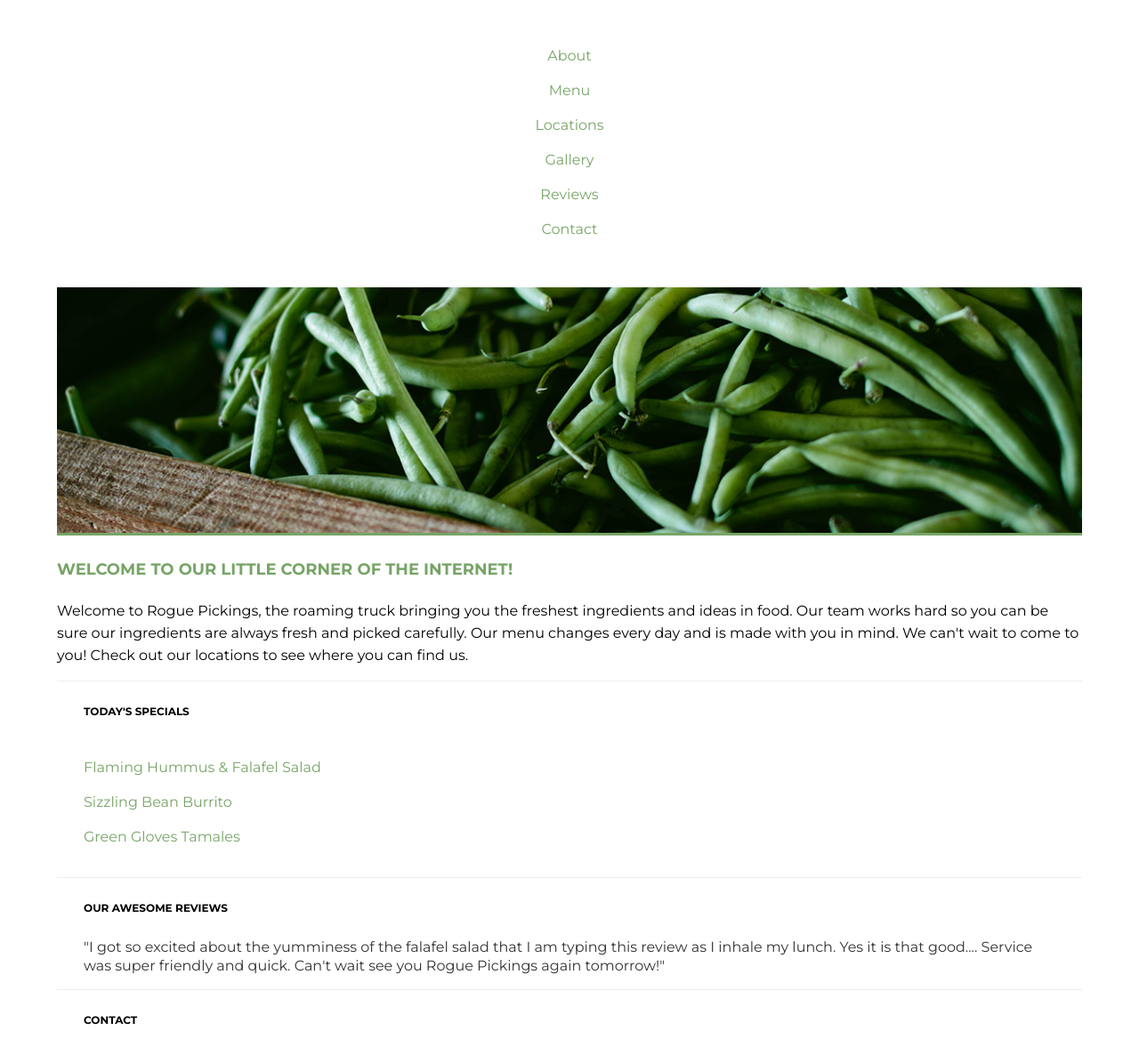
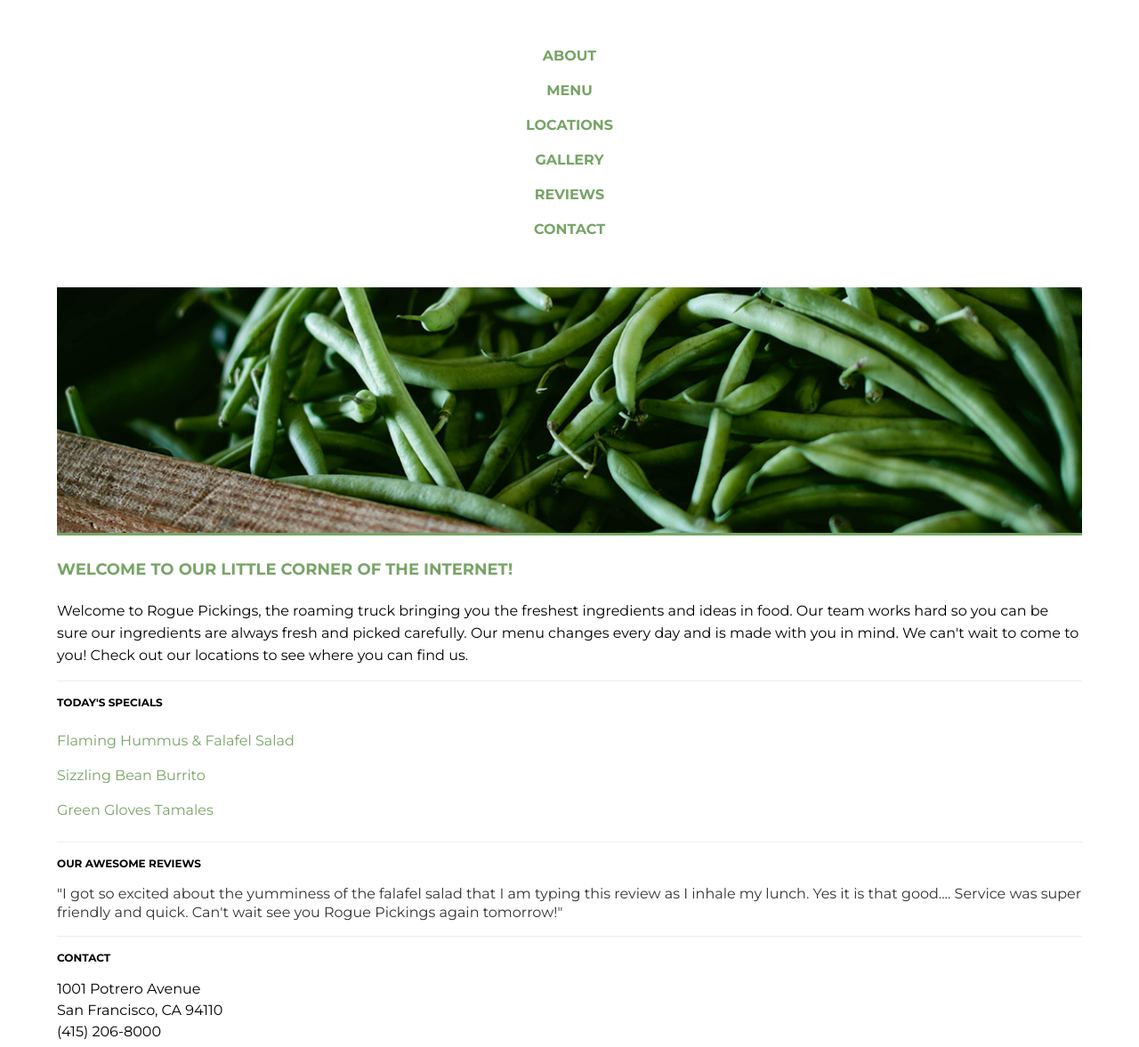
Before and after one commit to MarleneCruz/206-rogue_pickings_flexbox, a plain HTML site: page index.html in a window 1280 px wide. Shown: the part 119-1296 px from the top of the page at 89% size. Drawn offline with Linux system fonts and the light colour scheme; a web font is replaced by a local one.

Commit message:
fixed padding on bottom section

```diff
--- a/css/main.css
+++ b/css/main.css
@@ -8,7 +8,6 @@ body {
 	display: flex;
 	justify-content: center;
 	align-items: center;
-	flex-flow: row wrap;
 }
 
 .container{
@@ -20,13 +19,6 @@ body {
 	align-items: center;
 	flex-flow: row wrap;
 
-}
-header,
-footer {
-	display: flex;
-	justify-content: center;
-	align-items: center;
-	flex-flow: row wrap;
 }
 
 
@@ -59,10 +51,10 @@ p {
 
 /*The widths are in a percentage!*/
 header {
-
 	margin: 0 auto;
 	display:flex;
-	justify-content:space-evenly;
+	justify-content:center;
+	align-items: center;
 	flex-flow: column;
 }
 
@@ -83,6 +75,8 @@ nav {
 		flex-flow: column;
 }
 nav a {
+	text-transform: uppercase;
+	font-weight:700;
 	margin: 0;
 	padding: 10px;
 	text-decoration: none;
@@ -113,9 +107,7 @@ header nav ul li a{
 	flex-flow: row wrap;
 }
 
-.main-image {
-	height: auto;
-}
+
 .main-image img {
 	width: 100%;
 	border-bottom: 3px solid #77a466;
@@ -144,21 +136,21 @@ header nav ul li a{
 }
 
 .section-one h4 {
-	padding: 10px 30px;
+	padding: inherit;
 }
 
 
 .section-two h4,
 .section-three h4 {
-	padding: 10px 30px;
+	padding: inherit;
 }
 
 .menu {
 	list-style: none;
-	padding: 10px;
+	padding: 0px;
 }
 .menu li {
-	padding: 10px 20px;
+	padding: 10px 0;
 	color:#77a466;
 }
 
@@ -166,20 +158,27 @@ header nav ul li a{
 	color: #333;
 	font-size: 1em;
 	line-height: 21px;
+	padding: inherit;
 }
 
 .address {
 	font-size: 1em;
 	line-height: 24px;
+	padding: inherit;
 }
 
 /*The widths are in a percentage!*/
 footer {
+
 	border-top: 3px solid #eee;
 	margin: 0 auto;
 	text-align: center;
 	width:100%;
 	font-size: 1.25em;
+	display: flex;
+	justify-content: center;
+	align-items: center;
+	flex-flow: row wrap;
 }
 footer span {
 	font-family: 'Galada', cursive;
```
